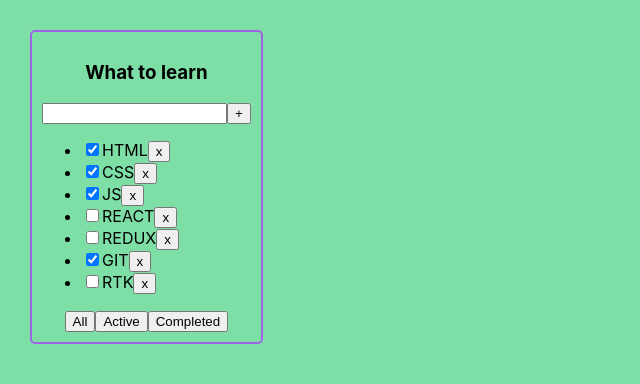
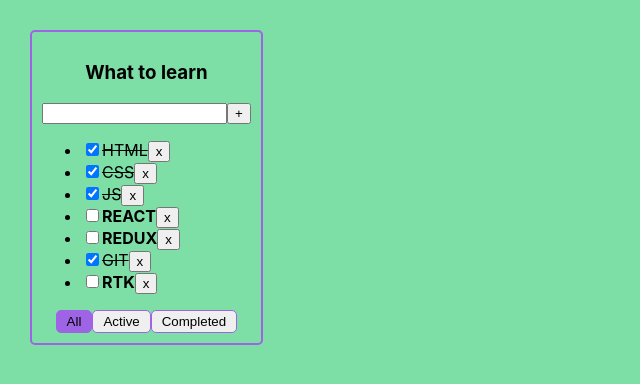
Before and after one commit to igor-minaev/todolist-repeat, a React (Create React App) app: page / in a window 1280 px wide. Shown: the top 384 px of the page, without its empty margins (0-640 px from the left). Built offline with nearby package versions, Linux system fonts and the light colour scheme.

Commit message:
add function changeTaskStatus

```diff
--- a/src/App.css
+++ b/src/App.css
@@ -28,3 +28,28 @@
     border: 1px solid red;
     outline: none;
 }
+
+button {
+    cursor: pointer;
+}
+
+.btn {
+    border-radius: 5px;
+    border: 1px solid #9f64e5;
+    padding: 3px 10px;
+}
+
+.activeBtn {
+    background-color: #9f64e5;
+    border-radius: 5px;
+    border: 1px solid #9f64e5;
+    padding: 3px 10px;
+}
+
+.task {
+    font-weight: bolder;
+}
+
+.taskIsDone {
+    text-decoration: line-through;
+}
--- a/src/App.tsx
+++ b/src/App.tsx
@@ -27,6 +27,10 @@
         setTasks([newTask, ...tasks])
     }
 
+    const changeTaskStatus = (taskId: string, newTaskStatus: boolean) => {
+        setTasks(tasks.map(t => t.id === taskId ? {...t, isDone: newTaskStatus} : t))
+    }
+
     const removeTask = (taskId: string) => setTasks(tasks.filter(t => t.id !== taskId))
 
     const changeFilter = (newFilterValue: FilterType) => setFilter(newFilterValue)
@@ -47,9 +51,11 @@
             <TodoList
                 title={todoListTitle}
                 tasks={filteredTasks}
+                filter={filter}
                 removeTask={removeTask}
                 changeFilter={changeFilter}
                 addTask={addTask}
+                changeTaskStatus={changeTaskStatus}
             />
         </div>
     );
--- a/src/components/TodoList.tsx
+++ b/src/components/TodoList.tsx
@@ -4,27 +4,33 @@
 type TodoListPropsType = {
     title: string
     tasks: TaskType[]
+    filter: FilterType
     removeTask: (taskId: string) => void
     changeFilter: (newFilterValue: FilterType) => void
     addTask: (title: string) => void
+    changeTaskStatus: (taskId: string, newTaskStatus: boolean) => void
 }
 export const TodoList: FC<TodoListPropsType> = (
     {
         title,
         tasks,
+        filter,
         removeTask,
         changeFilter,
-        addTask
+        addTask,
+        changeTaskStatus
     }) => {
     const [newTitle, setNewTitle] = useState('')
     const [error, setError] = useState(false)
 
     const listItems: JSX.Element[] = tasks.map(task => {
         const removeTaskHandler = () => removeTask(task.id)
+        const onChangeHandler = (e: ChangeEvent<HTMLInputElement>) => changeTaskStatus(task.id, e.currentTarget.checked)
+        const taskStyle = task.isDone ? 'taskIsDone' : 'task'
         return (
             <li key={task.id}>
-                <input type="checkbox" checked={task.isDone}/>
-                <span>{task.title}</span>
+                <input type="checkbox" checked={task.isDone} onChange={onChangeHandler}/>
+                <span className={taskStyle}>{task.title}</span>
                 <button onClick={removeTaskHandler}>x</button>
             </li>
         )
@@ -52,20 +58,25 @@
     const changeFilterActiveHandler = () => changeFilter('Active')
     const changeFilterCompletedHandler = () => changeFilter('Completed')
     const errorMessage = error ? <p className="errorMessage">Title is required!</p> : ''
-    const inputError = error ? 'inputError' : ''
+    const inputErrorStyle = error ? 'inputError' : ''
     return (
         <div className="todolist">
             <h3>{title}</h3>
             <div>
-                <input className={inputError} value={newTitle} onChange={onChangeHandler} onKeyDown={onKeyDownHandler}/>
+                <input className={inputErrorStyle} value={newTitle} onChange={onChangeHandler}
+                       onKeyDown={onKeyDownHandler}/>
                 <button onClick={addTaskHandler}>+</button>
             </div>
             {errorMessage}
             {todoListForRender}
             <div className="buttons">
-                <button onClick={changeFilterAllHandler}>All</button>
-                <button onClick={changeFilterActiveHandler}>Active</button>
-                <button onClick={changeFilterCompletedHandler}>Completed</button>
+                <button className={filter === 'All' ? 'activeBtn' : 'btn'} onClick={changeFilterAllHandler}>All</button>
+                <button className={filter === 'Active' ? 'activeBtn' : 'btn'}
+                        onClick={changeFilterActiveHandler}>Active
+                </button>
+                <button className={filter === 'Completed' ? 'activeBtn' : 'btn'}
+                        onClick={changeFilterCompletedHandler}>Completed
+                </button>
             </div>
         </div>
     );
```
